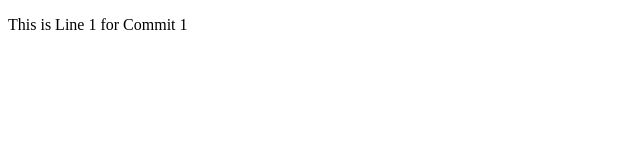
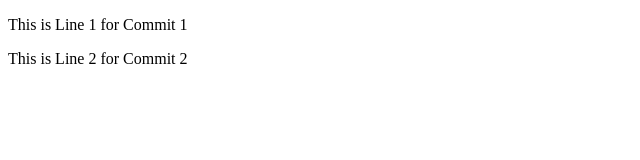
Before and after one commit to JunaidTanvir-2024/DockerTest4, a plain HTML site: page Pages/Home.html in a window 1280 px wide. Shown: the whole page, without its empty margins (0-640 px from the left). Drawn offline with Linux system fonts and the light colour scheme.

Commit message:
Line 2 Commit 2 in Home

```diff
--- a/Pages/Home.html
+++ b/Pages/Home.html
@@ -10,6 +10,8 @@
 <body>
 
     <p>This is Line 1 for Commit 1</p>
+    <p>This is Line 2 for Commit 2</p>
+
 
 </body>
 
```
